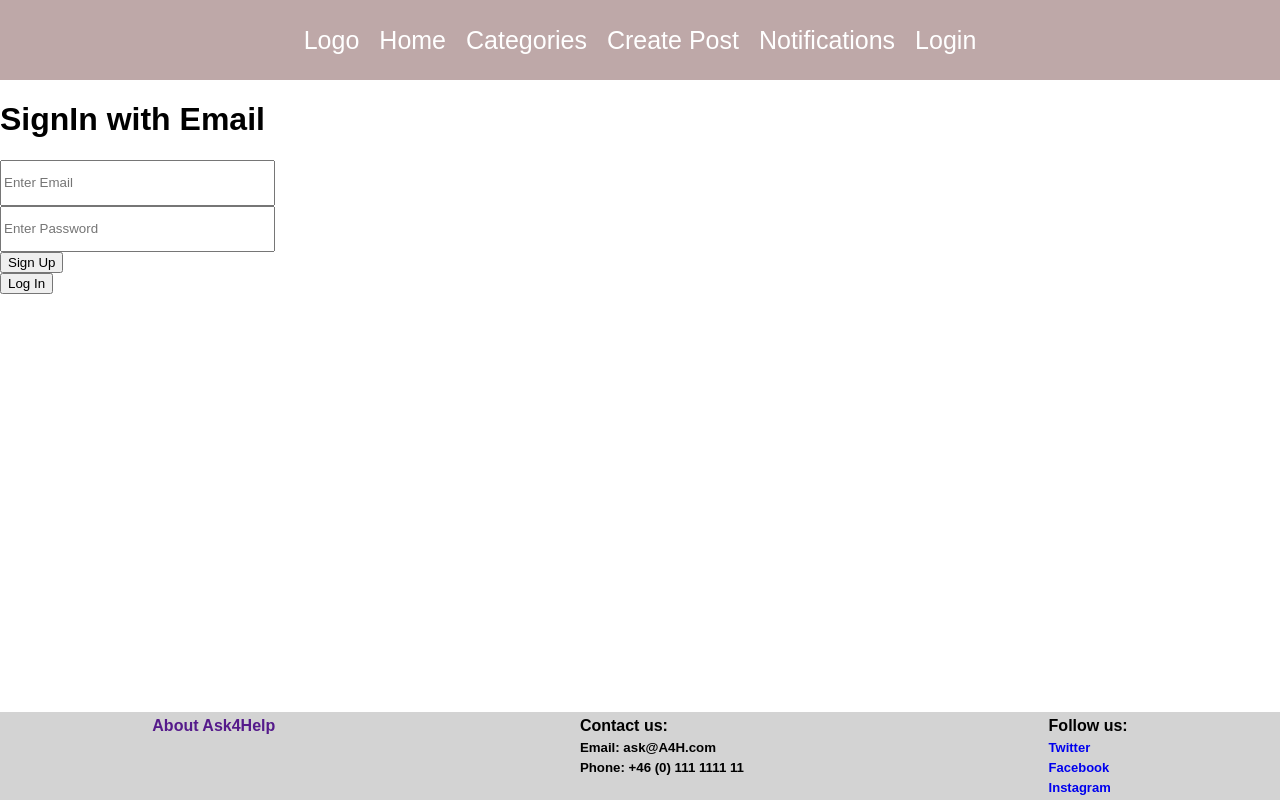
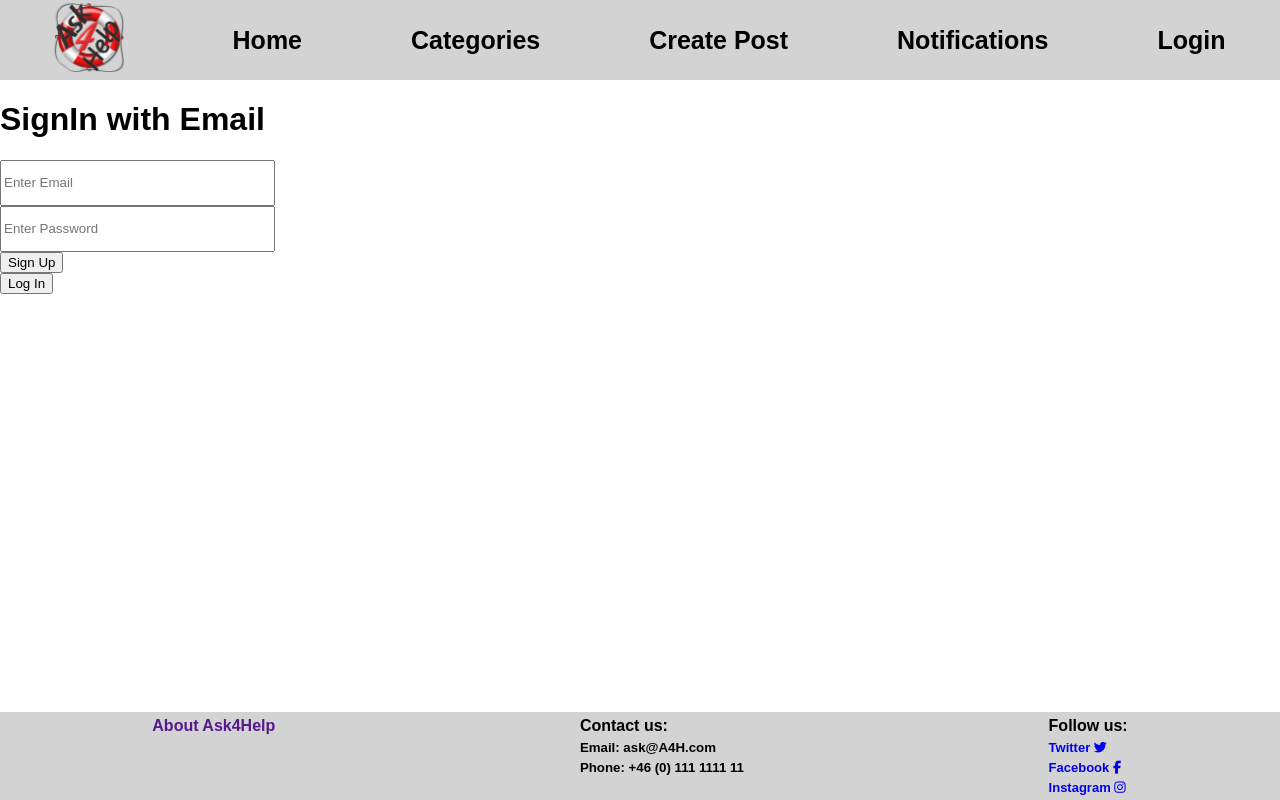
Before and after one commit to aamin75/Ask4Help, a React (Create React App) app in the folder Frontend/: page /login in a window 1280 px wide. Built offline with nearby package versions, Linux system fonts and the light colour scheme.

Commit message:
adding logo image to the navbar

```diff
--- a/Frontend/public/index.html
+++ b/Frontend/public/index.html
@@ -24,6 +24,7 @@
       work correctly both with client-side routing and a non-root public URL.
       Learn how to configure a non-root public URL by running `npm run build`.
     -->
+    <script src="https://kit.fontawesome.com/a3bc47b242.js" crossorigin="anonymous"></script>
     <title>React App</title>
   </head>
   <body>
--- a/Frontend/src/components/Header/NavBar.css
+++ b/Frontend/src/components/Header/NavBar.css
@@ -2,18 +2,24 @@ nav {
     margin: 0;
     width: 100%;
     height: 80px;
-    background-color: rgb(190, 168, 168);
+    background-color: lightgrey;
     display: flex;
-    justify-content: center;
+    justify-content:space-around;
     align-items: center;
     color: white;
     text-decoration: none;
   }
 
 nav a {
-    color: white;
+    color: black;
     text-decoration: none;
     margin: 10px;
     font-size: 25px;
+    font-weight: bold;
+  }
 
-  }
+nav img {
+  height: 70px;
+  object-fit: cover;
+  margin: auto;
+}
--- a/Frontend/src/components/Header/NavBar.js
+++ b/Frontend/src/components/Header/NavBar.js
@@ -1,17 +1,18 @@
-import React, { useState } from 'react'
+import React, { useRef, useState } from 'react'
 import { BrowserRouter as Router, Routes, Route, Link } from "react-router-dom";
 import './NavBar.css';
 // import Home from "../../pages/Home/Home";
 // import CreatePost from "../../pages/CreatePost/CreatePost";
 // import Login from "../../pages/Login/Login";
-
+import Ask4Help from "../../Assets/Ask4Help.png";
 
 function  NavBar()  {
+  // const logoImage= useRef(Ask4Help);
   const [isAuth, setIsAuth] = useState(false);
   return (
     // <Router>
     <nav>
-      <Link to="/"> Logo </Link>
+      <Link to="/"><img src={Ask4Help} alt="Ask4Help"/></Link>
       <Link to="/"> Home </Link>
       <Link to="/categories"> Categories </Link>
       <Link to="/createpost"> Create Post </Link>
--- a/Frontend/src/components/Logo/Logo.js
+++ b/Frontend/src/components/Logo/Logo.js
@@ -1,9 +1,11 @@
 import React from "react";
+import "./Logo.css";
+import Ask4Help from "../../Assets/Ask4Help.png";
 
 function Logo(){
   return(
-    <div>
-      Logo
+    <div className="logo_image">
+      <img ref={Ask4Help} alt=""/>
     </div>
   )
 };
```
Also changed, not shown: Frontend/src/components/Logo/Logo.css (+7 -0 lines), Frontend/src/Assets/Ask4Help.png (added).
